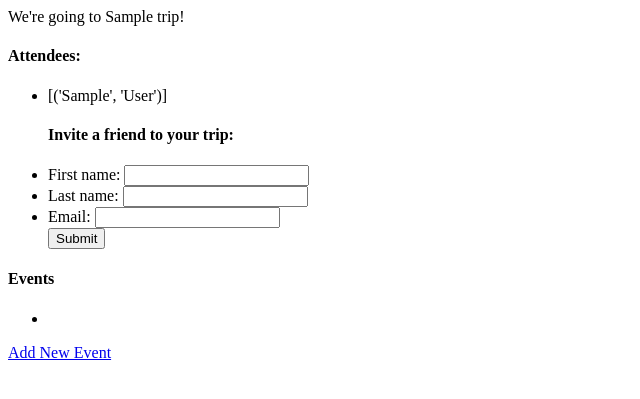
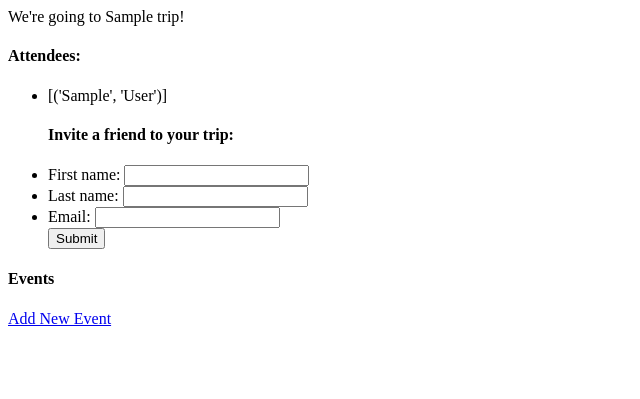
Before and after one commit to lyn-phan/hb-project-hygge-2, a Flask app: page /trips/1 in a window 1280 px wide. Shown: the top 399 px of the page, without its empty margins (0-640 px from the left). Run offline with Flask 2, Linux system fonts and the light colour scheme; tables that the repository leaves empty hold one stand-in row (values such as "Sample post").

Commit message:
saving before refactoring

```diff
--- a/Templates/new_event.html
+++ b/Templates/new_event.html
@@ -9,7 +9,7 @@
 <br>
 <!-- insert date /time -->
 <textarea id="event_info" name="event" placeholder="Describe event"></textarea>
-<button class="btn btn-lg btn-primary btn-block" type="submit">Create Event
+<button class="create_event" type="submit">Create Event
 </button>
 <input type=button onclick="location.href='/trips/{{trip_id}}'" value= "Go back to trip page">
 
--- a/Templates/trip_details.html
+++ b/Templates/trip_details.html
@@ -17,10 +17,9 @@
 </form>
 </ul>
 <h4> Events </h4>
-<ul>
-   <li>
-
-   </li>
-</ul>
+<div>
+    <span id="events_list">
+    </span>
+</div>
 <a href="/trips/{{trip_id}}/event/new">Add New Event</a>
 {% endblock %}
--- a/static/trip_details.js
+++ b/static/trip_details.js
@@ -1,14 +1,13 @@
-// "use strict";
+"use strict";
 
-// // // invite other emails onto trip
-// // const createDivsForEmails = (email) => {
-// //     for (const )
+// add events to trip page
+const addEvents = (event_name) => {
+    $('#events_list').append(event_name);
+};
 
-// // }
+// Event handlers
 
-// const returnButton = document.querySelector('#backToTrip');
-
-// returnButton.on('click', () => {
-
-// }
-// )
+$('#create_event').on('click', () => {
+    // addEvents('event_name');
+    console.log('this works!')
+});
```
